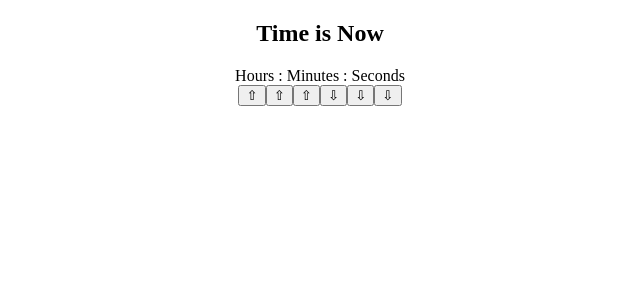
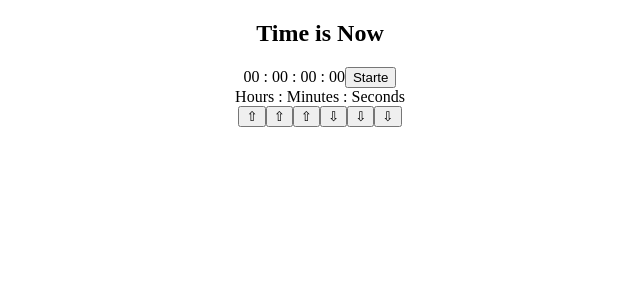
Before and after one commit to anderson-aristotle/countdown_timer, a React (Create React App) app: page / in a window 1280 px wide. Shown: the top 300 px of the page, without its empty margins (320-960 px from the left). Built offline with nearby package versions, Linux system fonts and the light colour scheme.

Commit message:
created timer UI w/start button functioning

```diff
--- a/src/Stopwatch.js
+++ b/src/Stopwatch.js
@@ -1,29 +1,32 @@
 import React, { Component } from "react";
+
 import "./App.css";
 
 class Stopwatch extends Component {
+  // set state
   state = {
     timerOn: false,
     timerStart: 0,
     timerTime: 0
   };
-
+  // set the in state memory of StopWatch
   startTimer = () => {
-    this.setState(
-      {
-        timerOn: true,
-        timerTime: this.state.timerTime,
-        timerStart: Date.now() - this.state.timerTime
-      },
-      10
-    );
+    this.setState({
+      timerOn: true,
+      timerTime: this.state.timerTime,
+      timerStart: Date.now() - this.state.timerTime
+    });
+    this.timer = setInterval(() => {
+      this.setState({
+        timerTime: Date.now() - this.state.timerStart
+      });
+    }, 10);
   };
 
   stopTimer = () => {
     this.setState({ timerOn: false });
     clearInterval(this.timer);
   };
-
   resetTimer = () => {
     this.setStare({
       timerStart: 0,
@@ -32,31 +35,20 @@
   };
 
   render() {
+    const { timerOn, timerStart, timerTime } = this.state;
+    let centiseconds = ("0" + (Math.floor(timerTime / 10) % 100)).slice(-2);
+    let seconds = ("0" + (Math.floor((timerTime / 1000) % 60) % 60)).slice(-2);
+    let minutes = ("0" + Math.floor((timerTime / 60000) % 60)).slice(-2);
+    let hours = ("0" + Math.floor((timerTime / 3600000) % 60)).slice(-2);
     return (
-      <React.Fragment>
-        <div></div>
-      </React.Fragment>
+      <div className="Stopwatch-display">
+        {hours} : {minutes} : {seconds} : {centiseconds}
+        {this.state.timerOn === false && this.state.timerTime === 0 && (
+          <button onClick={this.startTimer}>Starte</button>
+        )}
+      </div>
     );
   }
 }
+
 export default Stopwatch;
-
-// {
-//   this.state.timerOn === false && this.state.timerTime === 0 && (
-//     <button onClick={this.startTimer}>Start</button>
-//   );
-// }
-// {
-//   this.state.timerOn === true && (
-//     <button onClick={this.stopTimer}>Stop</button>
-//   );
-// }
-// {
-//   this.state.timerOn === false && this.state.timerTime > 0 && (
-//     <button onClick={this.startTimer}>Resume</button>
-//   );
-// }
-// {
-//   this.state.timerOn === false && this.state.timerTime > 0 && (
-//     <button onClick={this.resetTimer}>Reset</button>
-// }
```
